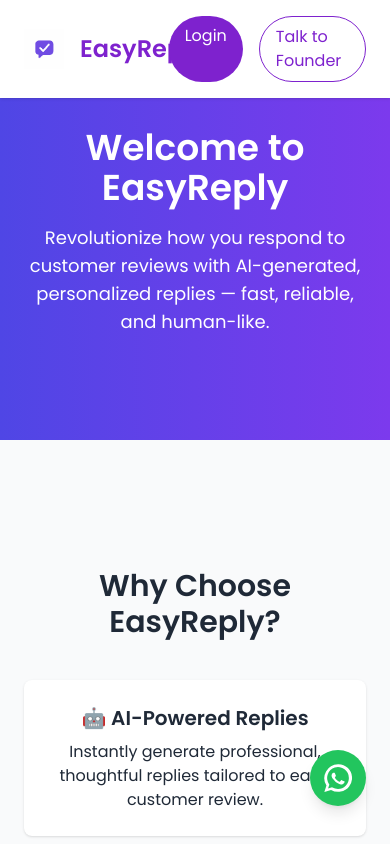
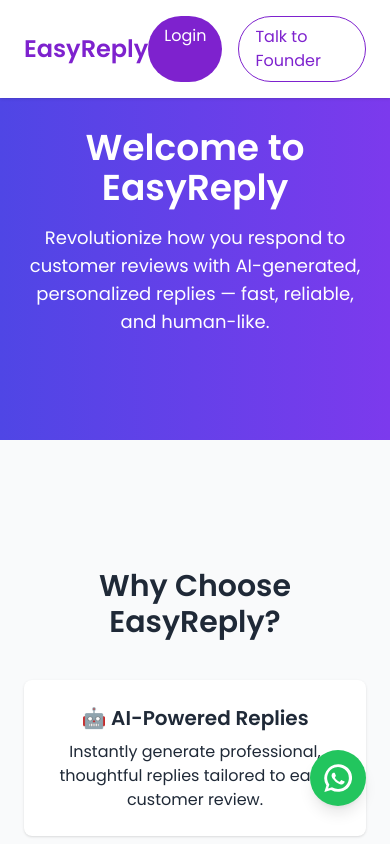
Before and after one commit to Easyreply/easyappwebsitepage, a plain HTML site: page index.html in a window 390 px wide. Shown: the top 844 px of the page. Drawn offline with nearby package versions, Linux system fonts and the light colour scheme.

Commit message:
Update index.html

```diff
--- a/index.html
+++ b/index.html
@@ -24,12 +24,11 @@
 
 <header class="fixed top-0 left-0 right-0 bg-white shadow z-50 px-6 md:px-20 py-4 flex justify-between items-center">
   <div class="flex items-center space-x-3">
-    <img src="assets/easyreply-logo.png" alt="EasyReply Logo" class="h-10 w-10 sm:h-12 sm:w-12 mr-1">
     <span class="text-2xl font-bold text-purple-700">EasyReply</span>
   </div>
   <div class="flex space-x-4">
     <a href="https://dashboard.easyreply.app/" target="_blank" class="bg-purple-700 text-white px-4 py-2 rounded-full hover:bg-purple-800 transition">Login</a>
-    <a href="https://www.linkedin.com/in/your-linkedin-id/" target="_blank" class="border border-purple-700 text-purple-700 px-4 py-2 rounded-full hover:bg-purple-700 hover:text-white transition">Talk to Founder</a>
+    <a href="https://www.linkedin.com/in/govind-moghekar-348a9177/" target="_blank" class="border border-purple-700 text-purple-700 px-4 py-2 rounded-full hover:bg-purple-700 hover:text-white transition">Talk to Founder</a>
   </div>
 </header>
 
```
